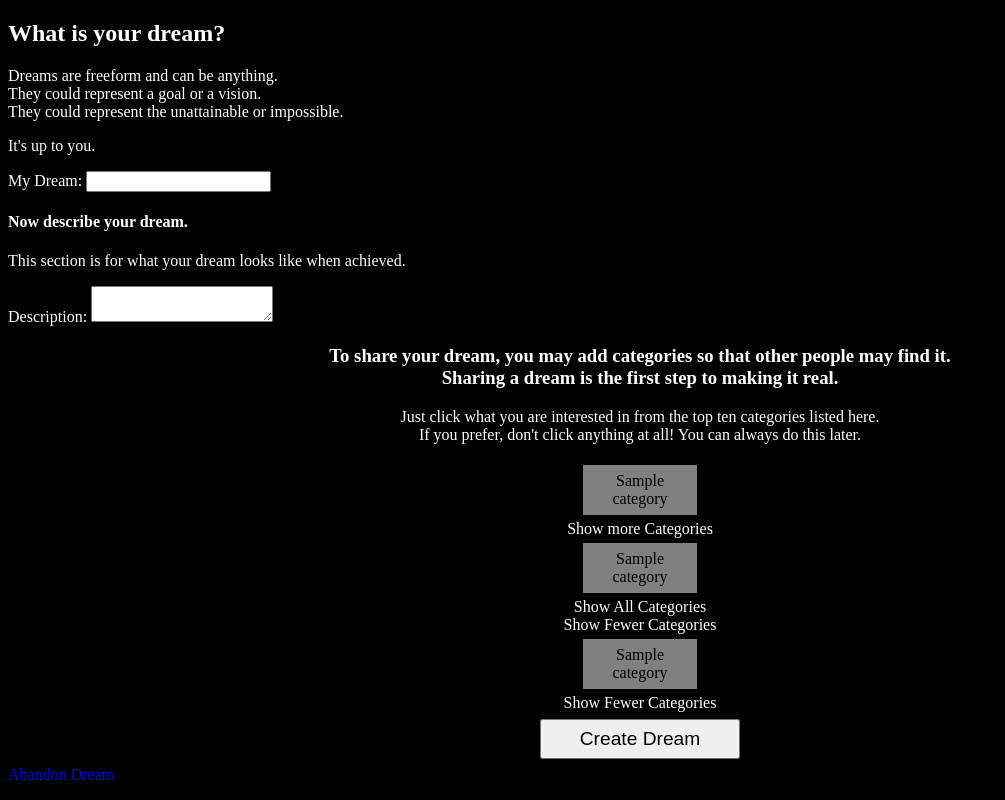
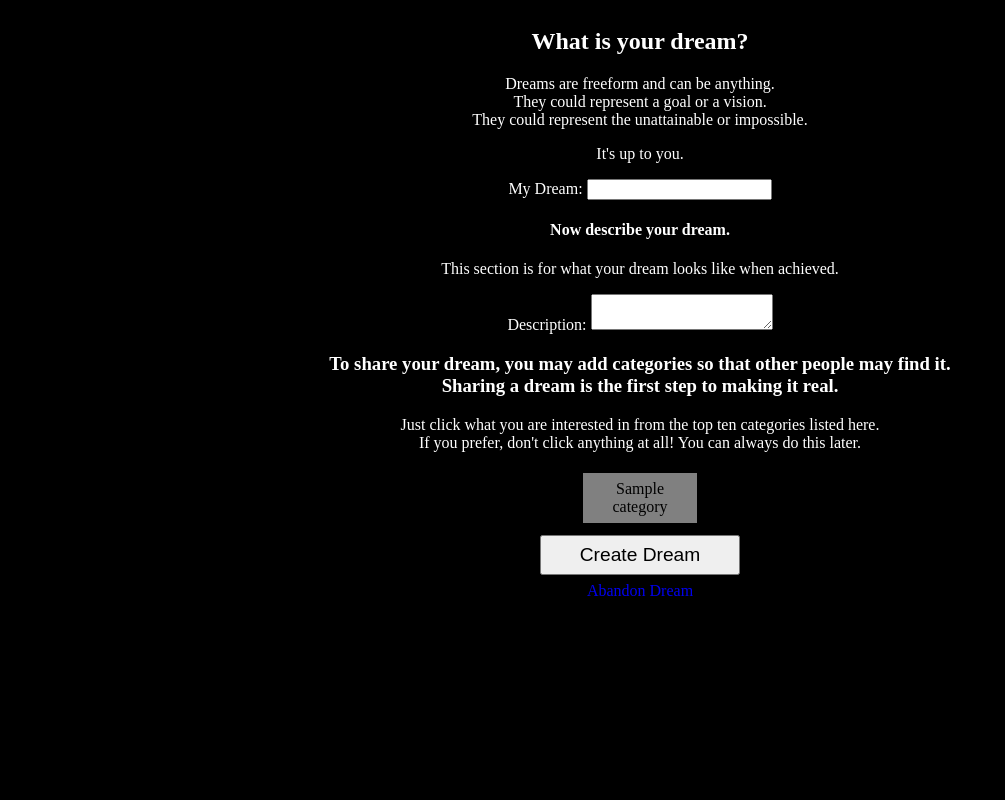
Before and after one commit to rowlandcoping/hopes-and-dreams, a Flask app: page /dreambuilder in a window 1280 px wide. Shown: the whole page, without its empty margins (0-1005 px from the left). Run offline with Flask 3, Linux system fonts and the light colour scheme; the visitor is signed in with stand-in values (Sample User, id 1); a database or web service that is not in the repository returns one stand-in record (values such as "Sample title"); some libraries are stand-ins or nearby versions.

Commit message:
ADD: back end and javascript for new dreambuild process

```diff
--- a/app.py
+++ b/app.py
@@ -97,7 +97,7 @@ def home():
 def signup():
     if session.get("user_id") is not None:
         return redirect(url_for("dreamscape"))
-    categories = list(mongo.db.categories.find().sort("total_dreams_selected", 1))
+    categories = list(mongo.db.categories.find().sort("total_users_selected", -1))
     if request.method == "POST":
         existing_user = mongo.db.users.find_one(
             {"email": request.form.get("email").lower()})
@@ -132,6 +132,8 @@ def signup():
                 if category != "":
                     mongo.db.categories.update_one({"category": category}, {"$push": {
                     "users_selected" : user_verify["_id"] }})
+                    mongo.db.categories.update_one({"category": category}, {"$inc": {
+                    "total_users_selected" : 1 }})
             session["user_id"] = str(user_verify["_id"])
             return redirect(url_for("profile_upload"))
         flash("Registration not successful, please try again.")
@@ -453,10 +455,10 @@ def reset_password(token):
 @app.route("/dreambuilder", methods=["GET", "POST"])
 def dreambuilder():
     if session.get("user_id") is not None:
-        categories = list(mongo.db.categories.find().sort("total_dreams_selected", 1))
-        categories_one = categories[0:5]
-        categories_two = categories[0:10]
-
+        categories = list(mongo.db.categories.find().sort("total_dreams_selected", -1))
+        categories_one = categories[0:10]
+        categories_two = categories[10:20]
+        categories_custom = categories[20:len(categories)]
         if request.method == "POST":
             user_info = dict(mongo.db.users.find_one({"_id": ObjectId(session["user_id"])}))
             dream_string = str(re.sub("[.!#\"$%;@&'*+\\/=?^_`{|}~]", "", request.form.get("dream_name").lower()))
@@ -478,18 +480,24 @@ def dreambuilder():
                 "dream_string": dream_string,
                 "dream_slug": dream_slug,
                 "dream_description": request.form.get("dream_description"),
-                "categories": request.form.get("categories"),
-                "skills_required": request.form.get("skills_required")
+                "categories": request.form.get("selected-categories")
             }
-
             mongo.db.dreams.insert_one(dream_create)
             dream_verify = mongo.db.dreams.find_one(
                 {"dream_slug": dream_slug})
             if dream_verify:
+                dream_categories = request.form.get("selected-categories").split(",")
+                dream_categories=[x.strip() for x in dream_categories]
+                for category in dream_categories:
+                    if category != "":
+                        mongo.db.categories.update_one({"category": category}, {"$push": {
+                        "dreams_selected" : dream_verify["_id"] }})
+                        mongo.db.categories.update_one({"category": category}, {"$inc": {
+                        "total_dreams_selected" : 1 }})
                 return redirect(url_for("image_upload", dream_slug=dream_slug, dream=dream_verify, base_url=base_url))
             flash("Dream creation not successful, please try again.")
-            return render_template('dreambuilder.html', categories_one=categories_one, categories_two=categories_two, categories=categories)
-        return render_template('dreambuilder.html', categories_one=categories_one, categories_two=categories_two, categories=categories)
+            return render_template('dreambuilder.html', categories_one=categories_one, categories_two=categories_two, categories_custom=categories_custom)
+        return render_template('dreambuilder.html', categories_one=categories_one, categories_two=categories_two, categories_custom=categories_custom)
 
 
 #route to add an image to a newly-created dream
--- a/static/css/style.css
+++ b/static/css/style.css
@@ -131,11 +131,12 @@ body {
     align-items:center;
 }
 
-#signup-section {
+#signup-section, #dreambuild-container {
     display:flex;
     flex-flow:column;
     align-items:center;
     justify-content:center;
+    text-align:center;
 }
 
 #signup-section form {
--- a/static/js/script.js
+++ b/static/js/script.js
@@ -43,7 +43,6 @@ document.addEventListener("DOMContentLoaded", function() {
             signInShow();
         }
     });
-
     //SIGN-UP PROCESS
     //move on from part one of sign up process
     document.addEventListener("click", function(e){
@@ -62,33 +61,25 @@ document.addEventListener("DOMContentLoaded", function() {
     });
 
     //DREAMBUILDER DREAM CREATION PROCESS
-    //move on from part one of dream-building process
+    //show more categories
     document.addEventListener("click", function(e){
-        const target = e.target.closest("#dream-one");
+        const target = e.target.closest("#show-more");
         if(target){
-            dreambuilderOneComplete();
+            showMore();
         }
     });
-    //activates function to add acategory to the categories array in the value field
+    //show all categories
     document.addEventListener("click", function(e){
-        const target = e.target.closest("#add-category");
+        const target = e.target.closest("#show-all");
         if(target){
-            addCategory();
+            showAll();
         }
     });
-    //moves on to the skills required section
+    //show fewer categories
     document.addEventListener("click", function(e){
-        const target = e.target.closest("#end-categories");
+        const target = e.target.closest("#show-fewer");
         if(target){
-            document.getElementById('category-section').style.display = "none";
-            document.getElementById('skills-required').style.display = "block";
-        }
-    });
-    //activates function to add a skill to the skills array in the value field
-    document.addEventListener("click", function(e){
-        const target = e.target.closest("#add-required-skill");
-        if(target){
-            addRequiredSkill();
+            showFewer();
         }
     });
 
@@ -377,43 +368,12 @@ document.addEventListener("DOMContentLoaded", function() {
         document.getElementById('signin-click').style.display = "none";
     }
 
-    //SIGN-UP PROCESS
-    //validates fields in part one of sign up, hides part one and shows part two.
-    function partOneHide() {
-        let firstName = document.getElementById('first_name').value;
-        let lastName = document.getElementById('last_name').value;
-        let email = document.getElementById('email').value;
-        let password = document.getElementById('password').value;
-        let validEmail= /^[a-zA-Z0-9.!#$%&'*+/=?^_`{|}~-]+@[a-zA-Z0-9-]+(?:\.[a-zA-Z0-9-]+)*$/;
-        if (!firstName || !lastName) {
-            document.getElementById('form-alert').style.display = "block";
-            document.getElementById('form-alert').innerHTML = "You need to fill out your name";
-        } else if (!email.match(validEmail)){
-            document.getElementById('form-alert').style.display = "block";
-            document.getElementById('form-alert').innerHTML = "You need to fill out a valid e-mail address";
-        } else if (password.length < 8) {
-            document.getElementById('form-alert').style.display = "block";
-            document.getElementById('form-alert').innerHTML = "Password must be at least 8 characters";
-        } else if (!password.match(/[a-z]/) || !password.match(/[A-Z]/)) {
-            document.getElementById('form-alert').style.display = "block";
-            document.getElementById('form-alert').innerHTML = "Password must have both uppercase and lowercase letters";
-        } else if (!password.match(/\d/)) {
-            document.getElementById('form-alert').style.display = "block";
-            document.getElementById('form-alert').innerHTML = "Password must include at least one number";
-        } else {
-            document.getElementById('form-alert').style.display = "none";
-            const setName = document.getElementsByClassName('sayMyName');
-            for (let i = 0; i < setName.length; i++) {
-                setName[i].innerHTML = firstName + " " + lastName;
-            }
-            document.getElementById('signup-two').style.display = "block";
-            document.getElementById('signup-one').style.display = "none";
-        }
-    }
-    //if signup category clicked on
+    //SIGN-UP/DREAMBUILDER PROCESSES
+    //clears categories on page refresh
     if (document.getElementById("selected-categories")) {
         document.getElementById("selected-categories").value="";
     }
+    //changes colour of category when clicked and adds the category to the selected categories field
     function addSignupCategory(itemId) {
         if (document.getElementById(itemId).style.backgroundColor === "green") {
             document.getElementById(itemId).style.backgroundColor = "grey";
@@ -422,9 +382,6 @@ document.addEventListener("DOMContentLoaded", function() {
             oldText = document.getElementById("selected-categories").value;
             newText = oldText.replace(itemId+ "," ,'');
             document.getElementById("selected-categories").value = newText;
-            /*if (!document.getElementById("selected-categories").value) {
-                document.getElementById("selected-categories").disabled = true;
-            }*/
             console.log(document.getElementById("selected-categories").value)
         } else {
             document.getElementById(itemId).style.backgroundColor = "green";
@@ -432,8 +389,6 @@ document.addEventListener("DOMContentLoaded", function() {
             document.getElementById(itemId).style.borderColor = "white";
             document.getElementById("selected-categories").value += itemId + ",";
             console.log(document.getElementById("selected-categories").value)
-            //document.getElementById("selected-categories").disabled = false;
-
         }
     }
     //previews images due for upload
@@ -455,68 +410,31 @@ document.addEventListener("DOMContentLoaded", function() {
     if (imageUpload) {
         imageUpload.addEventListener("change", previewPhoto);
     }
-
-    //DREAMBUILDER DREAM CREATION PROCESS
-
-    function dreambuilderOneComplete() {
-        let dreamName = document.getElementById('dream_name').value;
-        let dreamDescription = document.getElementById('dream_description').value;
-        let invalidDreamText = /[.!#$%;@&'*+/=?^_`{|}~]/
-        let invalidDescriptionText= /[#@&^_`{|}~]/;
-        if (dreamName.match(invalidDreamText)) {
-            document.getElementById('form-alert').style.display = "block";
-            document.getElementById('form-alert').innerHTML = "Please don't use special characters in your Dream Name.  <br>Perhaps your next dream could be to one day be able to do this";
-        } else if (dreamDescription.match(invalidDescriptionText)) {
-            document.getElementById('form-alert').style.display = "block";
-            document.getElementById('form-alert').innerHTML = "Please don't use the following characters in the description: {},[],#,@,&,^,_,`,~, or |.  <br>Perhaps your next dream could be to one day be able to do this";
+    //shows more categories
+    function showMore() {
+        document.getElementById('show-fewer').style.display = "block";
+        document.getElementById('categories-two').style.display = "block";
+        document.getElementById('show-more').style.display = "none";
+    }
+    //shows all categories
+    function showAll() {
+        document.getElementById('show-fewer').style.display = "block";
+        document.getElementById('categories-two').style.display = "block";
+        document.getElementById('categories-custom').style.display = "block";
+        document.getElementById('show-more').style.display = "none";
+        document.getElementById('show-all').style.display = "none";
+    }
+    //shows fewer categories
+    function showFewer() {
+        if (document.getElementById('categories-custom').style.display === "block") {
+            document.getElementById('show-all').style.display = "block";
+            document.getElementById('categories-custom').style.display = "none"
         } else {
-            document.getElementById('form-alert').style.display = "none";
-            const setDream = document.getElementsByClassName('sayMyDream');
-            for (let i = 0; i < setDream.length; i++) {
-                setDream[i].innerHTML = dreamName;
-            }
-            document.getElementById('dreambuilder-two').style.display = "block";
-            document.getElementById('dreambuilder-one').style.display = "none";
+            document.getElementById('show-more').style.display = "block";
+            document.getElementById('show-fewer').style.display = "none";
+            document.getElementById('categories-two').style.display = "none";
         }
     }
-    const categories = [];
-    function addCategory() {
-        document.getElementById('form-alert').style.display = "none";
-        let category= document.getElementById('category-add').value.toLowerCase();
-        if (category.match(/\d/)) {
-            document.getElementById('form-alert').style.display = "block";
-            document.getElementById('form-alert').innerHTML = "Category should not include numbers";
-        } else if (category.match(/[.!#$%;@&'*+/=?^_` {|}~]/)) {
-            document.getElementById('form-alert').style.display = "block";
-            document.getElementById('form-alert').innerHTML = "Category should not contain should not contain spaces or special characters<br>Use a hyphen instead of spaces!";
-        } else {
-            categories.push(category)
-        }
-        document.getElementById('category-add').value = "";
-        document.getElementById('categories').style.display = "block";
-        document.getElementById('categories').value = categories;
-        if (categories.length > 0) {
-            document.getElementById('end-categories').style.display = "block";
-        }
-    }
-    const requiredSkills = [];
-    function addRequiredSkill() {
-        document.getElementById('form-alert').style.display = "none";
-        let skillRequired = document.getElementById('required-skill-add').value.toLowerCase();
-        if (skillRequired.match(/\d/)) {
-            document.getElementById('form-alert').style.display = "block";
-            document.getElementById('form-alert').innerHTML = "Skill Required should not include numbers";
-        } else if (skillRequired.match(/[.!#$%;@&'*+/=?^_` {|}~]/)) {
-            document.getElementById('form-alert').style.display = "block";
-            document.getElementById('form-alert').innerHTML = "Skill Required should not contain should not contain spaces or special characters<br>Use a hyphen instead of spaces!";
-        } else {
-            requiredSkills.push(skillRequired)
-        }
-        document.getElementById('required-skill-add').value = "";
-        document.getElementById('skills_required').style.display = "block";
-        document.getElementById('skills_required').value = requiredSkills;
-    }
-
 
     //EDITING PROFILE INFO
     //Editing first name
--- a/templates/dreambuilder.html
+++ b/templates/dreambuilder.html
@@ -4,6 +4,7 @@
 {% endblock title%}
 
 {% block content %}
+<div id="dreambuild-container">
     <form action="{{ url_for('dreambuilder') }}" method="POST" name="signup-form">
         <input type="text" id="selected-categories" class="absolutely-hidden" name="selected-categories">
         <div id="dreambuilder-one">
@@ -27,6 +28,17 @@
                 <p>Just click what you are interested in from the top ten categories listed here.
                     <br>If you prefer, don't click anything at all!  You can always do this later.</p>
                 <div id = categories-one>
+                {% with categories = categories_two %}
+                    {% if categories %}
+                    <div id="show-more">Show More Categories</div>
+                    {% endif %}
+                {% endwith %}
+                {% with categories = categories_custom %}
+                    {% if categories %}
+                    <div id="show-all">Show All Categories</div>
+                    {% endif %}
+                {% endwith %}
+                <div id="show-fewer" class="not-displayed">Show Fewer Categories</div>
 
                 {% with categories = categories_one %}
                     {% if categories %}
@@ -35,9 +47,8 @@
                         {% endfor %}
                     {% endif %}
                 {% endwith %}
-                <div id="show-more">Show more Categories</div>
                 </div>
-                <div id="categories-two" class="notdisplayed">
+                <div id="categories-two" class="not-displayed">
                 {% with categories = categories_two %}
                     {% if categories %}
                         {% for category in categories %}
@@ -45,18 +56,15 @@
                         {% endfor %}
                     {% endif %}
                 {% endwith %}
-                <div id="show-all">Show All Categories</div>
-                <div id="show-much-fewer">Show Fewer Categories</div>
                 </div>
-                <div id="categories-all" class="notdisplayed">
-                    {% with categories = categories %}
+                <div id="categories-custom" class="not-displayed">
+                    {% with categories = categories_custom %}
                         {% if categories %}
                             {% for category in categories %}
                             <div class="category-selector" id = "{{category.category}}">{{ category.category}}</div>
                             {% endfor %}
                         {% endif %}
                     {% endwith %}
-                <div id="show-fewer">Show Fewer Categories</div>
                 </div>
                 <button type="submit" id="submit-dream">Create Dream</button>
             </div>
@@ -64,4 +72,5 @@
     </form>
     <h3 class="red-text not-displayed" id="form-alert"></h3>
     <a id="abandon" href="{{ url_for('abandon_dream') }}">Abandon Dream</a>
+</div>
 {% endblock content %}
```
